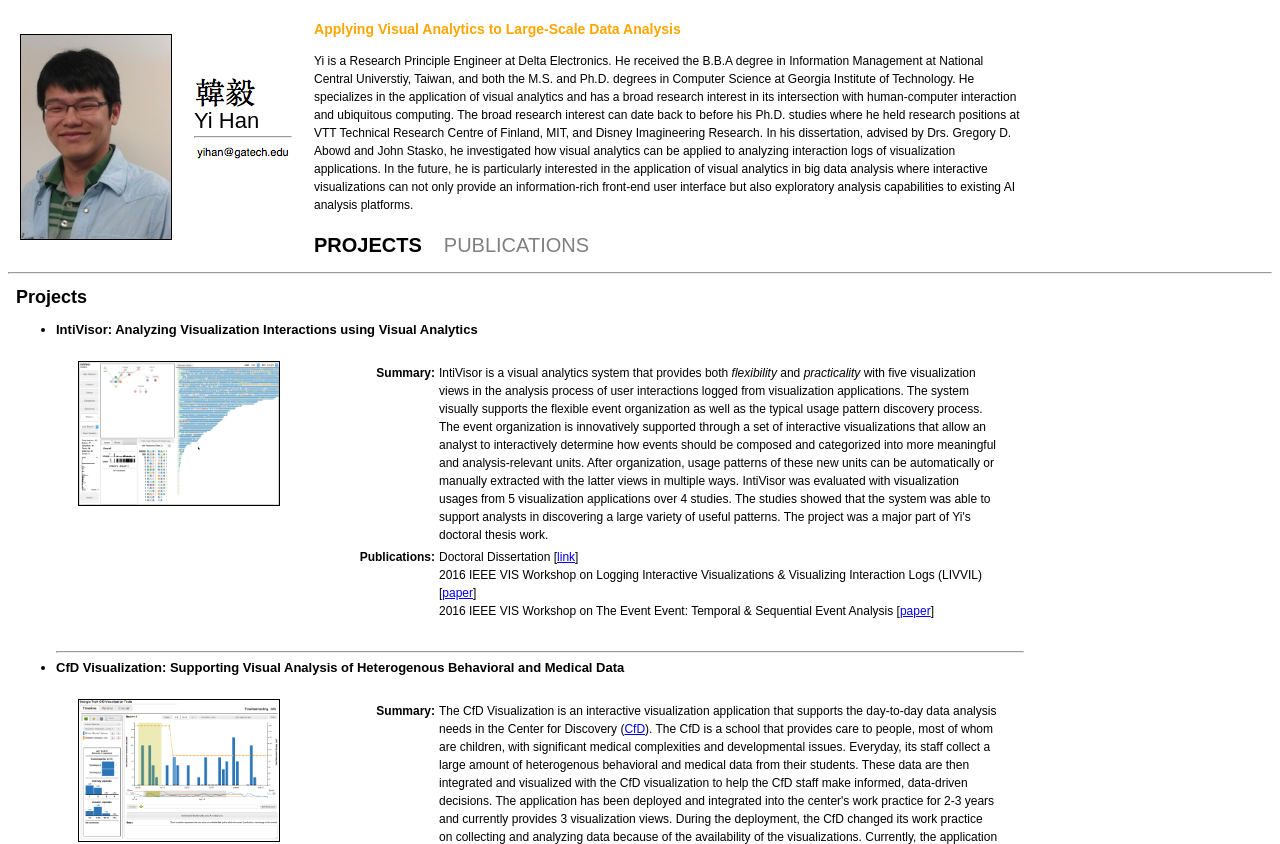
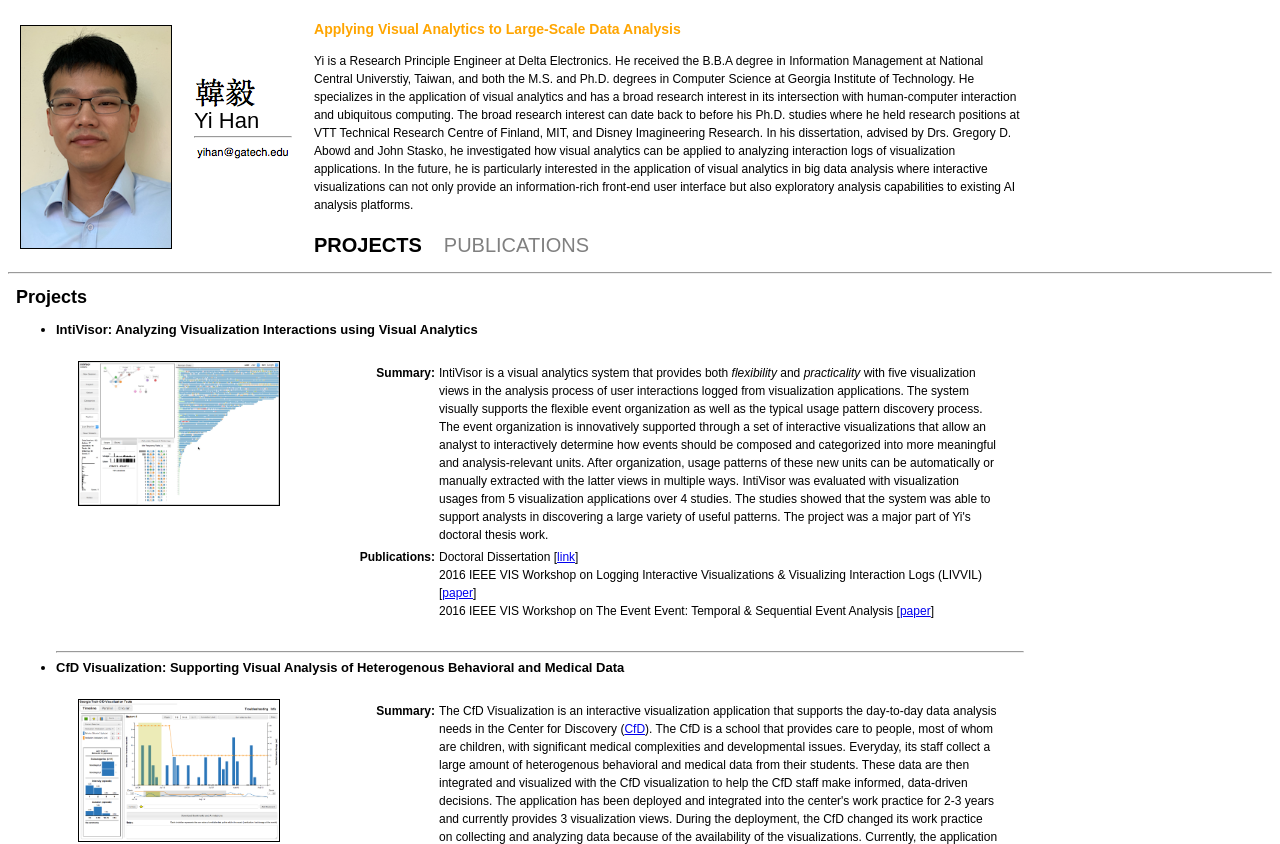
Before and after one commit to yi-vis/yi-vis.github.io, a plain HTML site: page index.html in a window 1280 px wide. Shown: the top 844 px of the page. Drawn offline with Linux system fonts and the light colour scheme.

Commit message:
updated photo

```diff
--- a/index.html
+++ b/index.html
@@ -50,7 +50,7 @@ function scrollYPosition(){
 <table cellpadding="10" width="1024">
 <tr>
 <td width="100" rowspan="3">
-<img src="images/1.jpg" width="150" border="1">
+<img src="images/1.png" width="150" border="1">
 </td>
 <td>
 <img src="images/2.png"><br>
```
Also changed, not shown: images/1.png (added).
